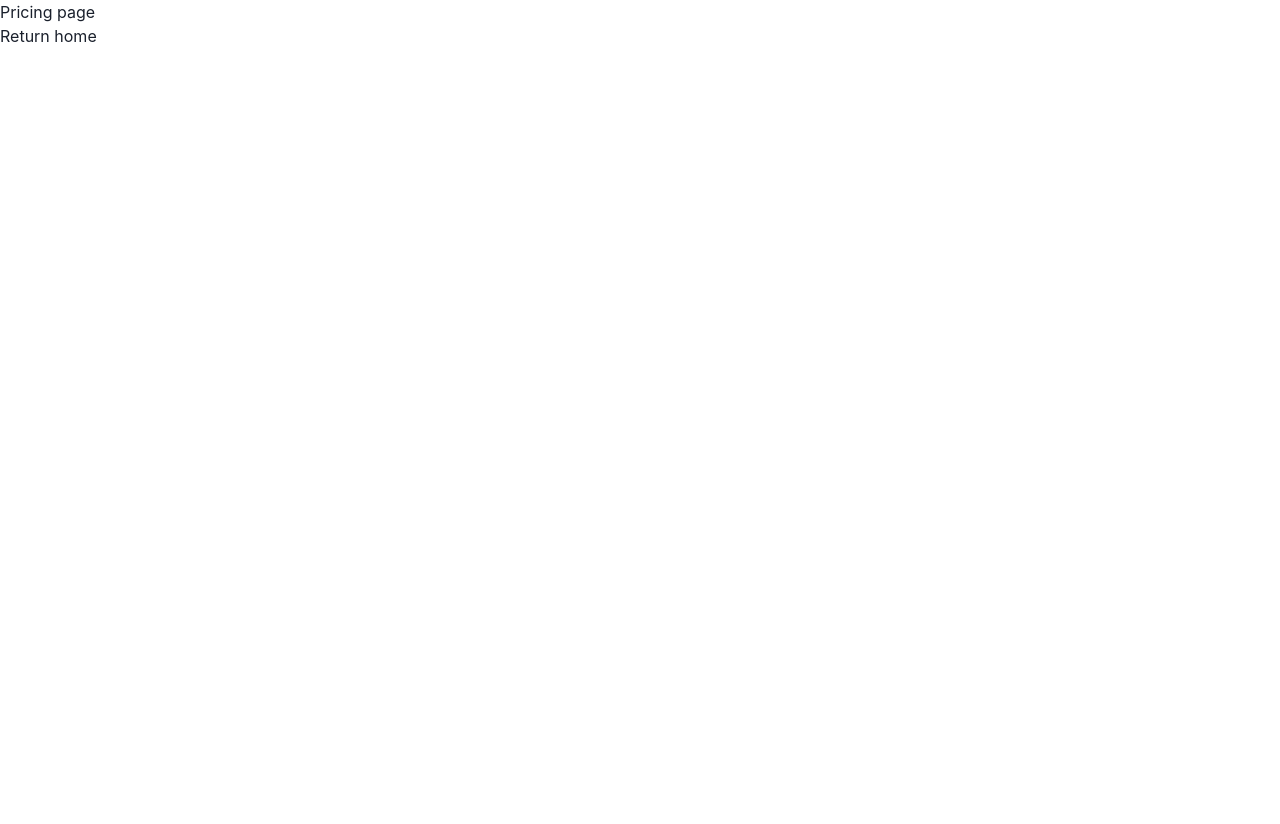
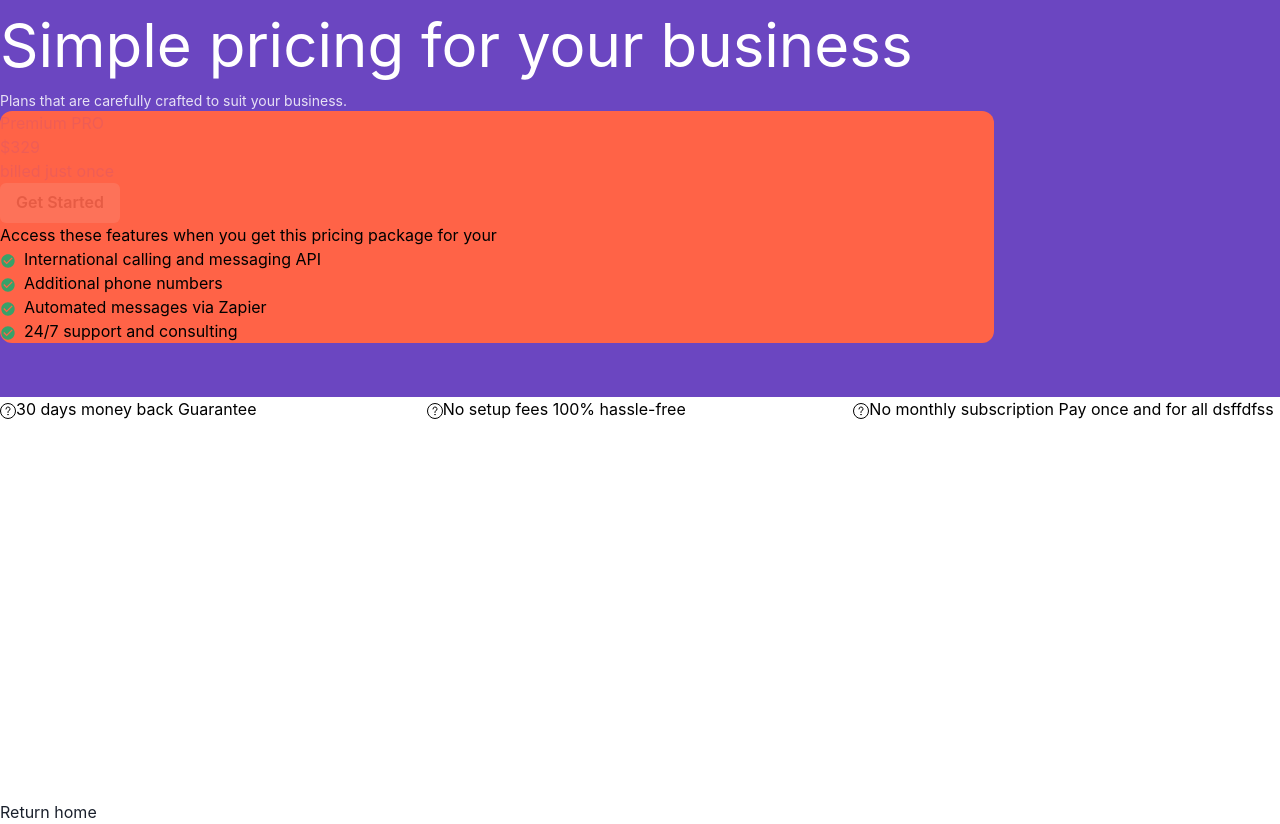
Before and after one commit to dominikake/webdev_learning, a Next.js app: page /pricing in a window 1280 px wide. Before the commit the page ends 800 px from the top, so only its background shows below. Built offline with nearby package versions, Linux system fonts and the light colour scheme.

Commit message:
tried to implement everything in one component

```diff
--- a/pages/pricing.js
+++ b/pages/pricing.js
@@ -1,13 +1,89 @@
-import Link from "next/link"
+import {
+  Box,
+  Button,
+  Flex,
+  List,
+  ListItem,
+  ListIcon,
+  chakra,
+  Icon,
+  SimpleGrid,
+  Text,
+  Card,
+} from "@chakra-ui/react";
+import { MdCheckCircle } from "react-icons/md";
+import Link from "next/link";
+import { gridListWithCTA } from "./prices";
 
+const Rectangle = chakra(Box, {
+  baseStyle: {
+    bg: "#6B46C1",
+  },
+});
 export default function Pricing() {
-    return (
+  return (
+    <>
+      <Box bg="white" height="100vh">
+        <Rectangle height={"397"} color="white">
+          <Box>
+            <Text fontSize="6xl">Simple pricing for your business</Text>
+            <Text fontSize="sm" opacity="84%">
+              Plans that are carefully crafted to suit your business.
+            </Text>
+          </Box>
 
-    <>
-    <h1>Pricing page</h1>
-    <Link href="/">Return home</Link>
-
+          <Flex bg="tomato" color="black" maxW="994" borderRadius={"12"}>
+            <Box>
+              <Box color="#652CD3" opacity={"10%"}>
+                <Text>Premium PRO</Text>
+                <Text>$329</Text>
+                <Text>billed just once</Text>
+                <Button>Get Started</Button>
+              </Box>
+              <Box>
+                <Text>
+                  Access these features when you get this pricing package for
+                  your
+                </Text>
+                <List>
+                  business.
+                  <ListItem>
+                    <ListIcon as={MdCheckCircle} color="green.500" />
+                    International calling and messaging API
+                  </ListItem>
+                  <ListItem>
+                    <ListIcon as={MdCheckCircle} color="green.500" />
+                    Additional phone numbers
+                  </ListItem>
+                  <ListItem>
+                    <ListIcon as={MdCheckCircle} color="green.500" />
+                    Automated messages via Zapier
+                  </ListItem>
+                  <ListItem>
+                    <ListIcon as={MdCheckCircle} color="green.500" />
+                    24/7 support and consulting
+                  </ListItem>
+                </List>
+              </Box>
+            </Box>
+          </Flex>
+        </Rectangle>
+        <SimpleGrid columns={3} color="black">
+          <Box>
+            <Icon></Icon>
+            30 days money back Guarantee
+          </Box>
+          <Box>
+            <Icon></Icon>
+            No setup fees 100% hassle-free
+          </Box>
+          <Box>
+            <Icon></Icon>
+            No monthly subscription Pay once and for all dsffdfss
+          </Box>
+        </SimpleGrid>
+      </Box>
+      <Link href="/">Return home</Link>
     </>
-
-    )
+  );
 }
```
